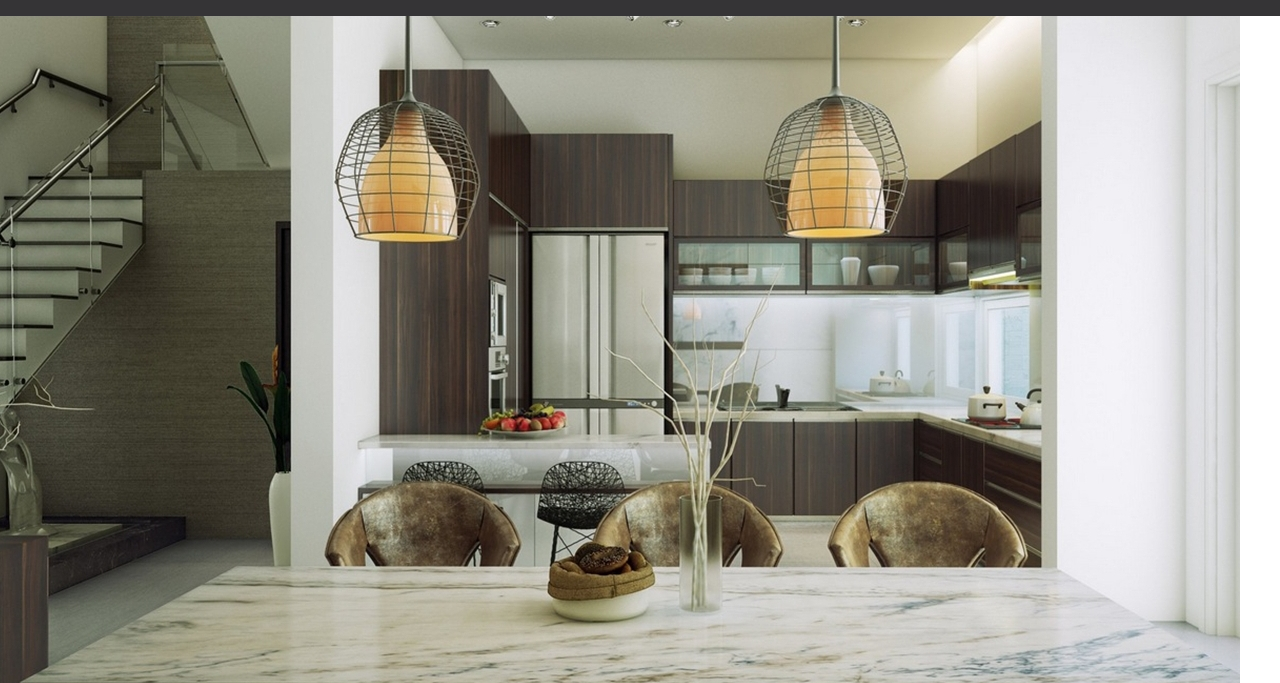
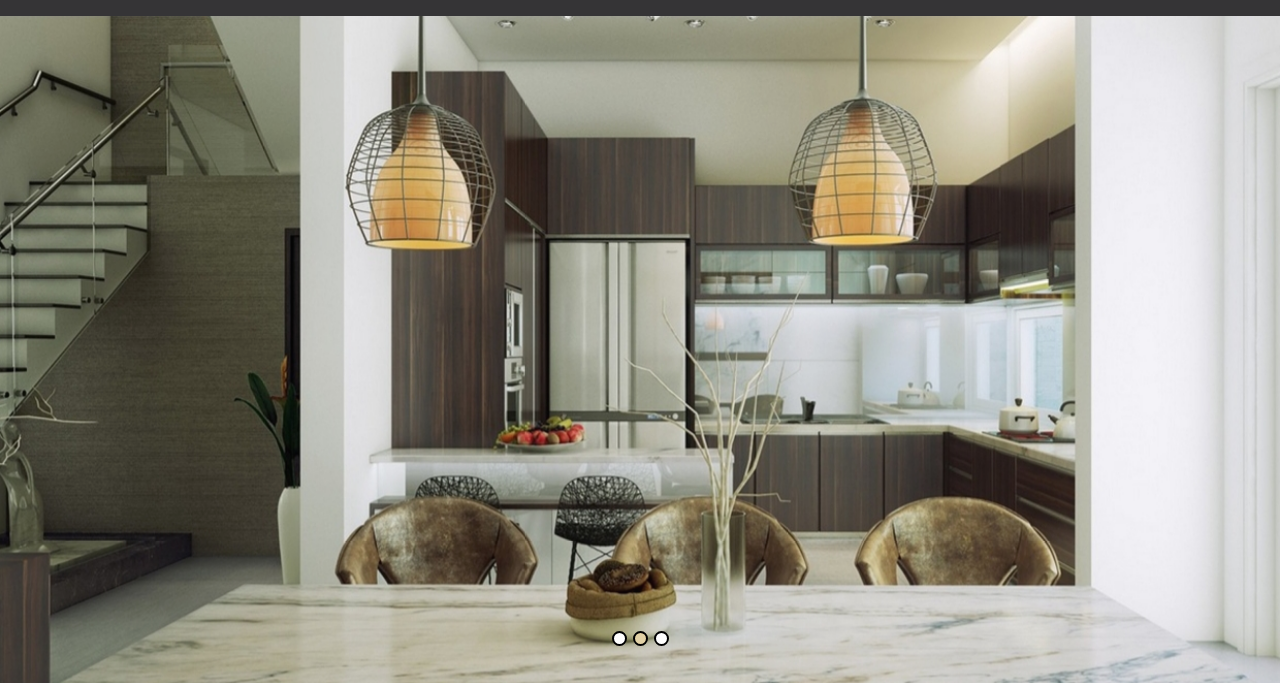
Before and after one commit to costaline/lampadari, a website built with webpack: page src/index.html in a window 1280 px wide. Shown: the part 114-797 px from the top of the page. Built offline with nearby package versions, Linux system fonts and the light colour scheme.

Commit message:
update home slider

```diff
--- a/src/index.html
+++ b/src/index.html
@@ -107,7 +107,7 @@
       <section>
         <div class="main__slider home-slider">
           <ul class="home-slider__slides">
-            <li class="home-slider__slide">
+            <li class="home-slider__slide home-slider__slide--active">
               <img src="./images/slide-1.jpg" alt="slide 1" />
             </li>
             <li class="home-slider__slide">
@@ -117,15 +117,7 @@
               <img src="./images/slide-3.jpg" alt="slide 3" />
             </li>
           </ul>
-          <div class="home-slider__dots">dots</div>
-          <div>
-            <button class="home-slider__button home-slider__button--prev">
-              prev
-            </button>
-            <button class="home-slider__button home-slider__button--next">
-              next
-            </button>
-          </div>
+          <div class="home-slider__dots"></div>
         </div>
 
         <div>
--- a/src/scripts/index.js
+++ b/src/scripts/index.js
@@ -1,11 +1,10 @@
-import sliders from "./sliders";
+import slider from "./slider";
 
 window.addEventListener("DOMContentLoaded", () => {
-  sliders(
-    ".home-slider",
-    ".home-slider__slide",
-    ".home-slider__button--prev",
-    ".home-slider__button--next",
-    ".home-slider__dots"
-  );
+  slider({
+    sliderContainer: "home-slider",
+    slideItem: "home-slider__slide",
+    dotsContainer: "home-slider__dots",
+    dot: "home-slider__dot",
+  });
 });
--- /dev/null
+++ b/src/scripts/slider.js
@@ -0,0 +1,76 @@
+/**
+ * @param {number} count
+ * @param {string} className
+ * @param {Element} container
+ * @returns {NodeListOf<Element>}
+ */
+const createSliderDots = (count, className, container) => {
+  for (let i = 0; i < count; i++) {
+    const dot = document.createElement("span");
+
+    dot.classList.add(className);
+
+    container.appendChild(dot);
+  }
+
+  return document.querySelectorAll(`.${className}`);
+};
+
+/**
+ * @param {string} sliderContainer
+ * @param {string} slideItem
+ * @param {string} dotsContainer
+ * @param {string} dot
+ */
+const slider = ({ sliderContainer, slideItem, dotsContainer = "", dot }) => {
+  const slider = document.querySelector(`.${sliderContainer}`);
+  const slides = slider.querySelectorAll(`.${slideItem}`);
+  const dotsWrapper = slider.querySelector(`.${dotsContainer}`);
+
+  const dots = createSliderDots(slides.length, dot, dotsWrapper);
+
+  let showedSlideIndex = 1;
+
+  const showSlide = (slideIdx = 0) => {
+    if (slideIdx > slides.length - 1) {
+      showedSlideIndex = 0;
+    } else if (slideIdx < 0) {
+      showedSlideIndex = slides.length - 1;
+    } else {
+      showedSlideIndex = slideIdx;
+    }
+
+    slides.forEach((s) => {
+      s.classList.remove(`${slideItem}--active`);
+    });
+
+    dots.forEach((d) => {
+      d.classList.remove(`${dot}--active`);
+    });
+
+    slides[showedSlideIndex].classList.add(`${slideItem}--active`);
+    dots[showedSlideIndex].classList.add(`${dot}--active`);
+  };
+
+  showSlide();
+
+  dots.forEach((d, index) =>
+    d.addEventListener("click", () => showSlide(index))
+  );
+
+  const changeSlide = (n = 1) => showSlide(showedSlideIndex + n);
+
+  let paused = false;
+
+  const activateAuto = () => {
+    paused = setInterval(() => changeSlide(), 5000);
+  };
+
+  activateAuto();
+
+  slider.addEventListener("mouseenter", () => clearInterval(paused));
+
+  slider.addEventListener("mouseleave", () => activateAuto());
+};
+
+export default slider;
--- a/src/scripts/sliders.js
+++ b/src/scripts/sliders.js
@@ -1,24 +1,28 @@
-const sliders = (slidesWrapper, slides, prev, next, dotsWrapper) => {
+const createSliderDots = (count, container) => {
+  for (let i = 0; i < count; i++) {
+    const dot = document.createElement("span");
+
+    dot.classList.add("slider-dot");
+
+    container.appendChild(dot);
+  }
+
+  return document.querySelectorAll(".slider-dot");
+};
+
+const sliders = (slidesWrapper, slideItem, prev, next, dotsWrapper) => {
   let slideIndex = 0;
   let paused = false;
 
   const wrapper = document.querySelector(slidesWrapper);
-  const items = document.querySelectorAll(slides);
+  const items = document.querySelectorAll(slideItem);
   const dotsContainer = document.querySelector(dotsWrapper);
+  const slide = document.querySelector(slideItem);
 
-  const createSliderDots = () => {
-    for (let i = 0; i < items.length; i++) {
-      const dot = document.createElement("span");
-      dot.classList.add("slider-dot");
-      dot.textContent = i;
+  const dots = createSliderDots(items.length, dotsContainer);
 
-      dotsContainer.appendChild(dot);
-    }
-  };
-
-  createSliderDots();
-
-  const dots = document.querySelectorAll(".slider-dot");
+  slide.parentNode.style.position = "relative";
+  slide.parentNode.style.height = slide.clientHeight + "px";
 
   const showSlides = (n) => {
     if (n > items.length - 1) {
@@ -29,11 +33,12 @@ const sliders = (slidesWrapper, slides, prev, next, dotsWrapper) => {
       slideIndex = items.length;
     }
 
-    items.forEach((item) => (item.style.display = "none"));
-    dots.forEach((dot) => dot.classList.remove("slide-dot--active"));
+    items.forEach((item) => item.classList.add("slider__slide"));
+    items.forEach((item) => item.classList.remove("slider__slide--showed"));
+    dots.forEach((dot) => dot.classList.remove("slider-dot--active"));
 
-    items[slideIndex].style.display = "block";
-    dots[slideIndex].classList.add("slide-dot--active");
+    items[slideIndex].classList.add("slider__slide--showed");
+    dots[slideIndex].classList.add("slider-dot--active");
   };
 
   showSlides(slideIndex);
@@ -42,7 +47,7 @@ const sliders = (slidesWrapper, slides, prev, next, dotsWrapper) => {
     dot.addEventListener("click", () => showSlides((slideIndex = idx)))
   );
 
-  const changeSlide = (n) => showSlides((slideIndex += n));
+  const changeSlide = (n = 1) => showSlides((slideIndex += n));
 
   try {
     const prevBtn = document.querySelector(prev);
@@ -55,7 +60,7 @@ const sliders = (slidesWrapper, slides, prev, next, dotsWrapper) => {
   }
 
   function activateAuto() {
-    paused = setInterval(() => changeSlide(1), 3000);
+    paused = setInterval(() => changeSlide(), 5000);
   }
 
   activateAuto();
--- a/src/styles/blocks/_index.scss
+++ b/src/styles/blocks/_index.scss
@@ -1,3 +1,4 @@
 @import "./header-main";
 @import "./main";
 @import "./footer-main";
+@import "./shared";
--- a/src/styles/blocks/main/_index.scss
+++ b/src/styles/blocks/main/_index.scss
@@ -0,0 +1,2 @@
+@import "./main.scss";
+@import "./home-slider.scss";
--- /dev/null
+++ b/src/styles/blocks/main/home-slider.scss
@@ -0,0 +1,51 @@
+.home-slider {
+  position: relative;
+}
+
+.home-slider__slides {
+  position: relative;
+  height: 670px;
+  overflow: hidden;
+}
+
+.home-slider__slide {
+  position: absolute;
+  z-index: -1;
+  width: 100%;
+  opacity: 0;
+  transition: opacity 1s ease-in-out;
+
+  &--active {
+    z-index: 1;
+    opacity: 1;
+  }
+
+  & img {
+    width: 100%;
+    height: auto;
+  }
+}
+
+.home-slider__dots {
+  position: absolute;
+  right: 0;
+  bottom: 40px;
+  left: 0;
+  z-index: 2;
+  display: flex;
+  justify-content: center;
+}
+
+.home-slider__dot {
+  width: 15px;
+  height: 15px;
+  margin: 0 3px;
+  background-color: $colorBgLight;
+  border: 2px solid $colorBorderDark;
+  border-radius: 15px;
+  cursor: pointer;
+
+  &--active {
+    background-color: $colorBgAccent;
+  }
+}
--- /dev/null
+++ b/src/styles/blocks/shared/_index.scss
@@ -0,0 +1 @@
+@import "./slider.scss";
--- /dev/null
+++ b/src/styles/blocks/shared/slider.scss
@@ -0,0 +1,21 @@
+/*.slider__slide {
+  position: absolute;
+  opacity: 0;
+  transition: all 1s ease-in-out;
+
+  &--showed {
+    opacity: 1;
+  }
+}
+
+.slider-dot {
+  display: inline-block;
+  width: 20px;
+  height: 20px;
+  border: 1px solid black;
+  cursor: pointer;
+
+  &--active {
+    background-color: red;
+  }
+}*/
--- a/src/styles/global/variables.scss
+++ b/src/styles/global/variables.scss
@@ -5,8 +5,11 @@ $colorDark: #020202;
 $colorAccent: #e2d1a6;
 
 $colorBgCommon: #353436;
+$colorBgLight: #ffffff;
+$colorBgAccent: #e2d1a6;
 
 $colorBorderCommon: #ffffff;
+$colorBorderDark: #000000;
 
 //fonts family
 $fontCommon: "Open Sans", sans-serif !default;
@@ -14,7 +17,7 @@ $fontTitle: "Playfair Display", serif !default;
 
 //fonts size
 
-/* vaule in px
+/* value in px
  * use only w/ interpolation or function pxToRem */
 $sizeCommon: 16;
 
--- a/src/styles/index.scss
+++ b/src/styles/index.scss
@@ -1,4 +1,3 @@
 @import "~normalize.css";
-
 @import "./global";
 @import "./blocks";
--- a/webpack.config.js
+++ b/webpack.config.js
@@ -105,7 +105,7 @@ module.exports = () => {
                 fallback: {
                   loader: "file-loader",
                   options: {
-                    name: "images/[name].[ext]",
+                    name: "images/[name]-[contenthash:4].[ext]",
                   },
                 },
               },
```
Also changed, not shown: src/styles/blocks/main/main.scss (added).
